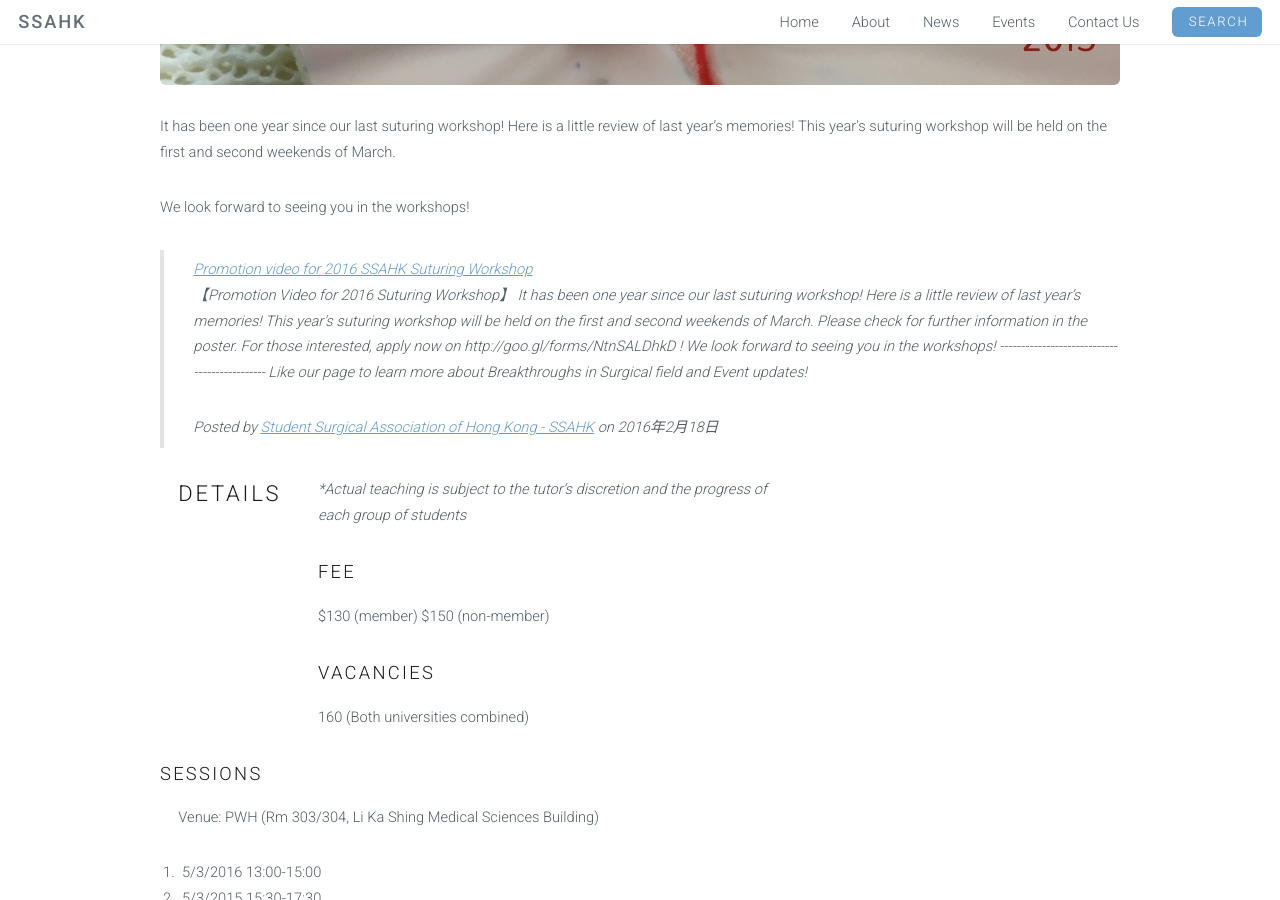
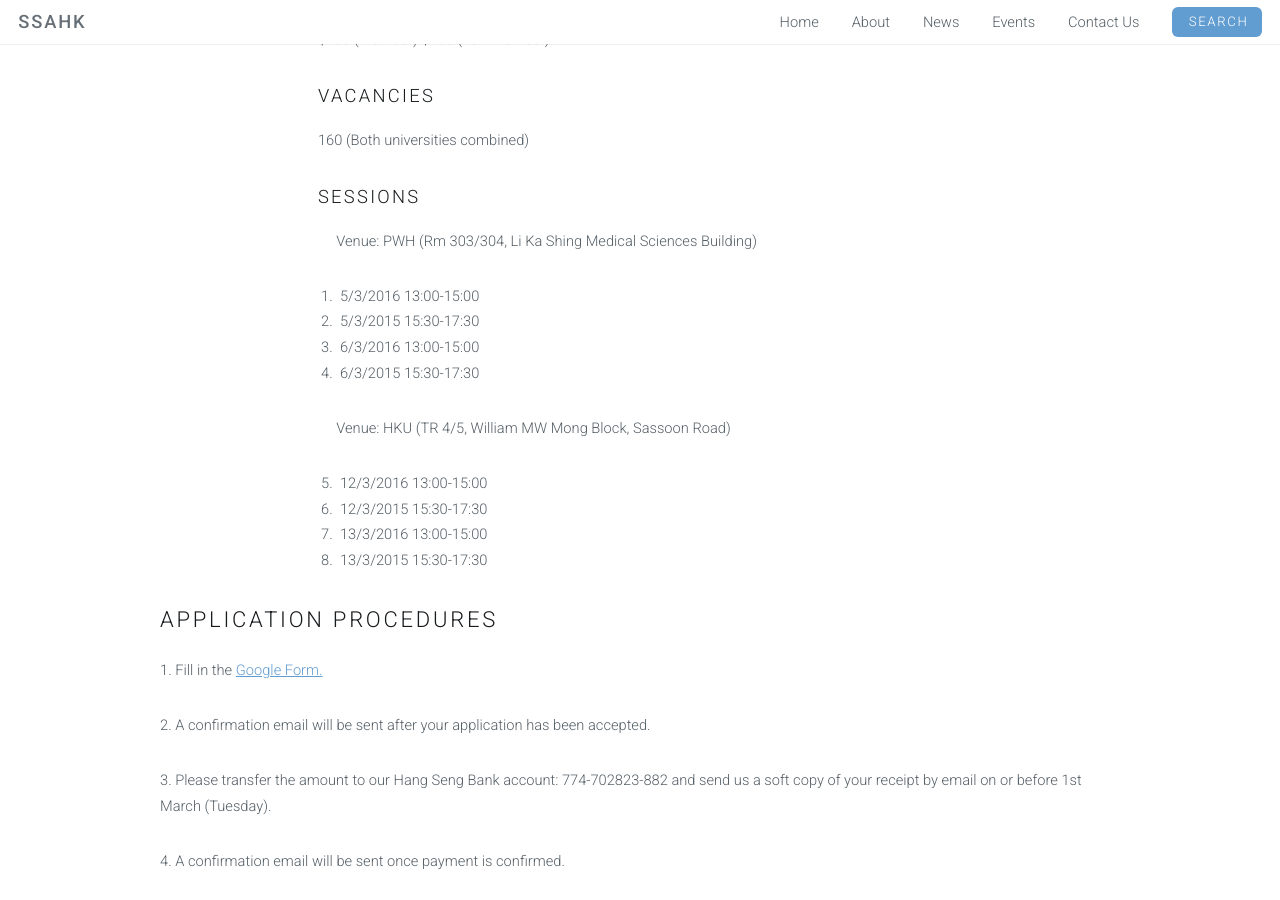
Before and after one commit to SSAHK/ssahk.github.io, a Jekyll site: the page built from _posts/2016-2-22-Suturing-Workshop-16.html, in a window 1280 px wide and 900 px high, scrolled down 565 px. Built offline with Jekyll 4.4.1, drawn with Linux system fonts in a browser that asks for light colours.

Commit message:
2016 sut v3

```diff
--- a/_posts/2016-2-22-Suturing-Workshop-16.html
+++ b/_posts/2016-2-22-Suturing-Workshop-16.html
@@ -2,34 +2,13 @@
 layout: ion_page
 title: Suturing Workshops 2016
 permalink: /suturing1516/
-feature-img: /Suturing2015.jpg
+feature-img:
 category: event
 ---
 <p>It has been one year since our last suturing workshop! Here is a little review of last year’s memories!
 This year's suturing workshop will be held on the first and second weekends of March. </p>
 
 <p> We look forward to seeing you in the workshops! </p>
-
-<!-- Load Facebook SDK for JavaScript -->
-<div id="fb-root"></div>
-<script>(function(d, s, id) {
-	var js, fjs = d.getElementsByTagName(s)[0];
-	if (d.getElementById(id)) return;
-	js = d.createElement(s); js.id = id;
-	js.src = "//connect.facebook.net/en_US/sdk.js#xfbml=1";
-	fjs.parentNode.insertBefore(js, fjs);
-}(document, 'script', 'facebook-jssdk'));</script>
-
-<div class="fb-video" data-href="https://www.facebook.com/255010581374442/videos/473429336199231/" data-width="500"><div class="fb-xfbml-parse-ignore"><blockquote cite="https://zh-hk.facebook.com/255010581374442/videos/473429336199231/"><a href="https://zh-hk.facebook.com/255010581374442/videos/473429336199231/">Promotion video for 2016 SSAHK Suturing Workshop</a><p>【Promotion Video for 2016 Suturing Workshop】
-
-It has been one year since our last suturing workshop! Here is a little review of last year’s memories!
-
-This year&#039;s suturing workshop will be held on the first and second weekends of March. Please check for further information in the poster. For those interested, apply now on http://goo.gl/forms/NtnSALDhkD !
-
-We look forward to seeing you in the workshops!
-
----------------------------------------------
-Like our page to learn more about Breakthroughs in Surgical field and Event updates!</p>Posted by <a href="https://www.facebook.com/Student-Surgical-Association-of-Hong-Kong-SSAHK-255010581374442/">Student Surgical Association of Hong Kong - SSAHK</a> on 2016年2月18日</blockquote></div></div>
 
 <div class="row">
 	<h2>Details</h2>
@@ -42,8 +21,6 @@
 		<h3>Vacancies</h3>
 		<p>160 (Both universities combined)</p>
 
-	</div>
-	<div class="6u 12u(mobilep)">
 		<h3>Sessions</h3>
 		<ol>
 		<p>Venue: PWH (Rm 303/304, Li Ka Shing Medical Sciences Building)
```
